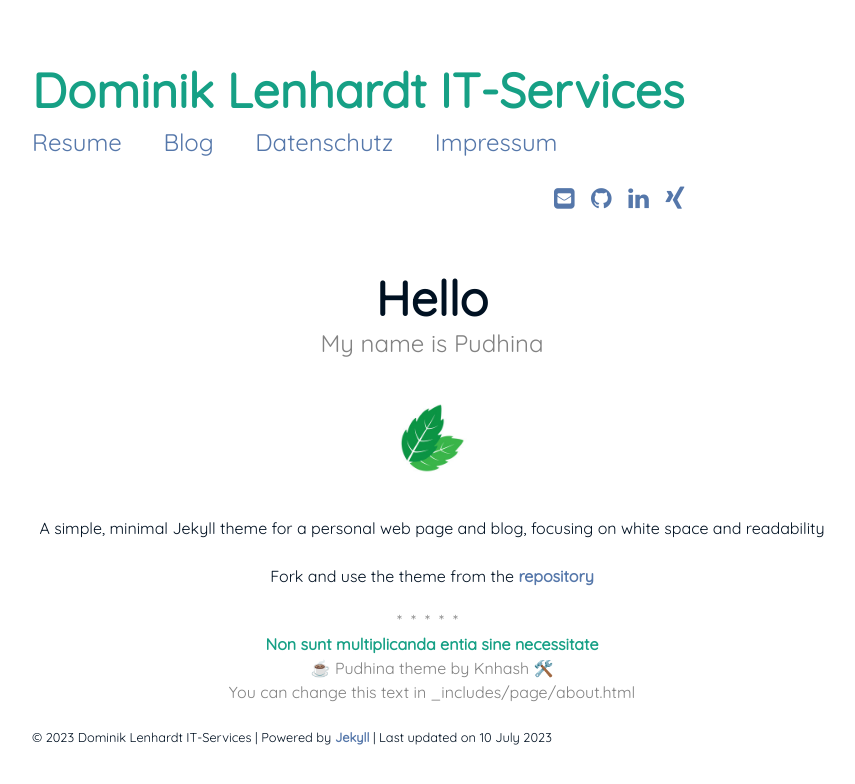
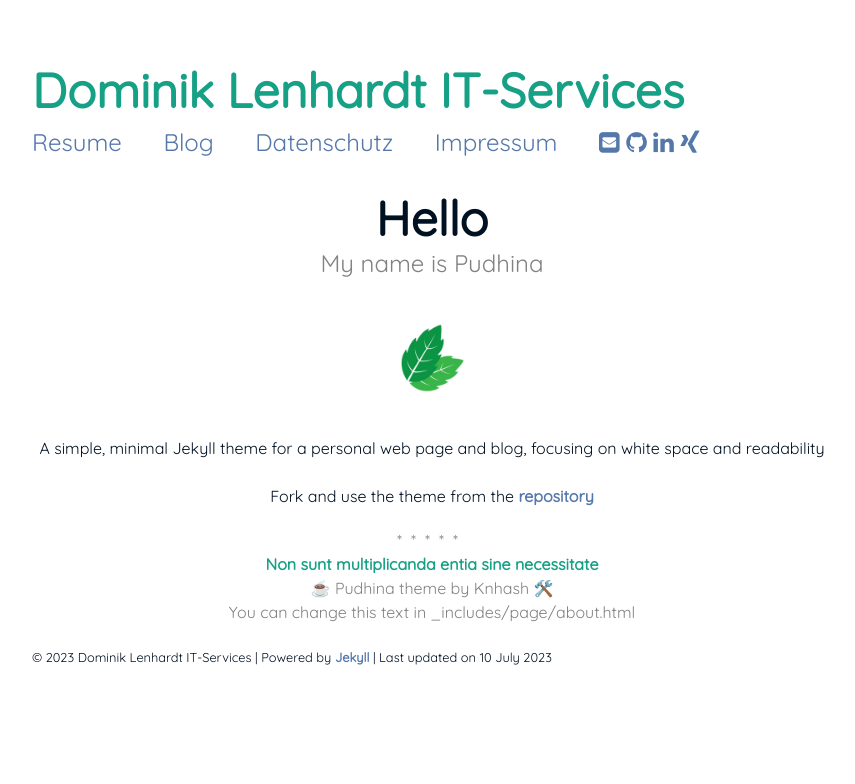
Before and after one commit to lenhardt-its/lenhardt-its.github.io, a Jekyll site: the page built from index.md, in a window 1280 px wide. Shown: the top 784 px of the page, without its empty margins (208-1063 px from the left). Built offline with Jekyll 4.4.1, drawn with Linux system fonts in a browser that asks for light colours.

Commit message:
improvements

```diff
--- a/_layouts/default.html
+++ b/_layouts/default.html
@@ -31,27 +31,17 @@
             <li class="menu__entry"><a href="{{ '/blog' | prepend: site.baseurl }}">Blog</a></li>
             <li class="menu__entry"><a href="{{ '/privacy' | prepend: site.baseurl }}">Datenschutz</a></li>
             <li class="menu__entry"><a href="{{ '/imprint' | prepend: site.baseurl }}">Impressum</a></li>
-          </ul>
-          <ul class="social-links">
             {% if site.author.email %}
-            <a href="mailto:{{ site.author.email }}" class="social-links__entry" target="_blank">
-              <i class="fa fa-envelope-square"></i>
-            </a>
+            <a href="mailto:{{ site.author.email }}" target="_blank"><i class="fa fa-envelope-square"></i></a>
             {% endif %}
             {% if site.author.github %}
-            <a href="https://github.com/{{ site.author.github }}" class="social-links__entry" target="_blank">
-              <i class="fa fa-github"></i>
-            </a>
+            <a href="https://github.com/{{ site.author.github }}" target="_blank"><i class="fa fa-github"></i></a>
             {% endif %}
             {% if site.author.linkedin %}
-            <a href="https://in.linkedin.com/in/{{ site.author.linkedin }}" class="social-links__entry" target="_blank">
-              <i class="fa fa-linkedin"></i>
-            </a>
+            <a href="https://in.linkedin.com/in/{{ site.author.linkedin }}" target="_blank"><i class="fa fa-linkedin"></i></a>
             {% endif %}
             {% if site.author.xing %}
-            <a href="https://www.xing.com/profile/{{ site.author.xing }}/cv" class="social-links__entry" target="_blank">
-              <i class="fa fa-xing"></i>
-            </a>
+            <a href="https://www.xing.com/profile/{{ site.author.xing }}/cv" target="_blank"><i class="fa fa-xing"></i></a>
             {% endif %}
           </ul>
         </div>
```
